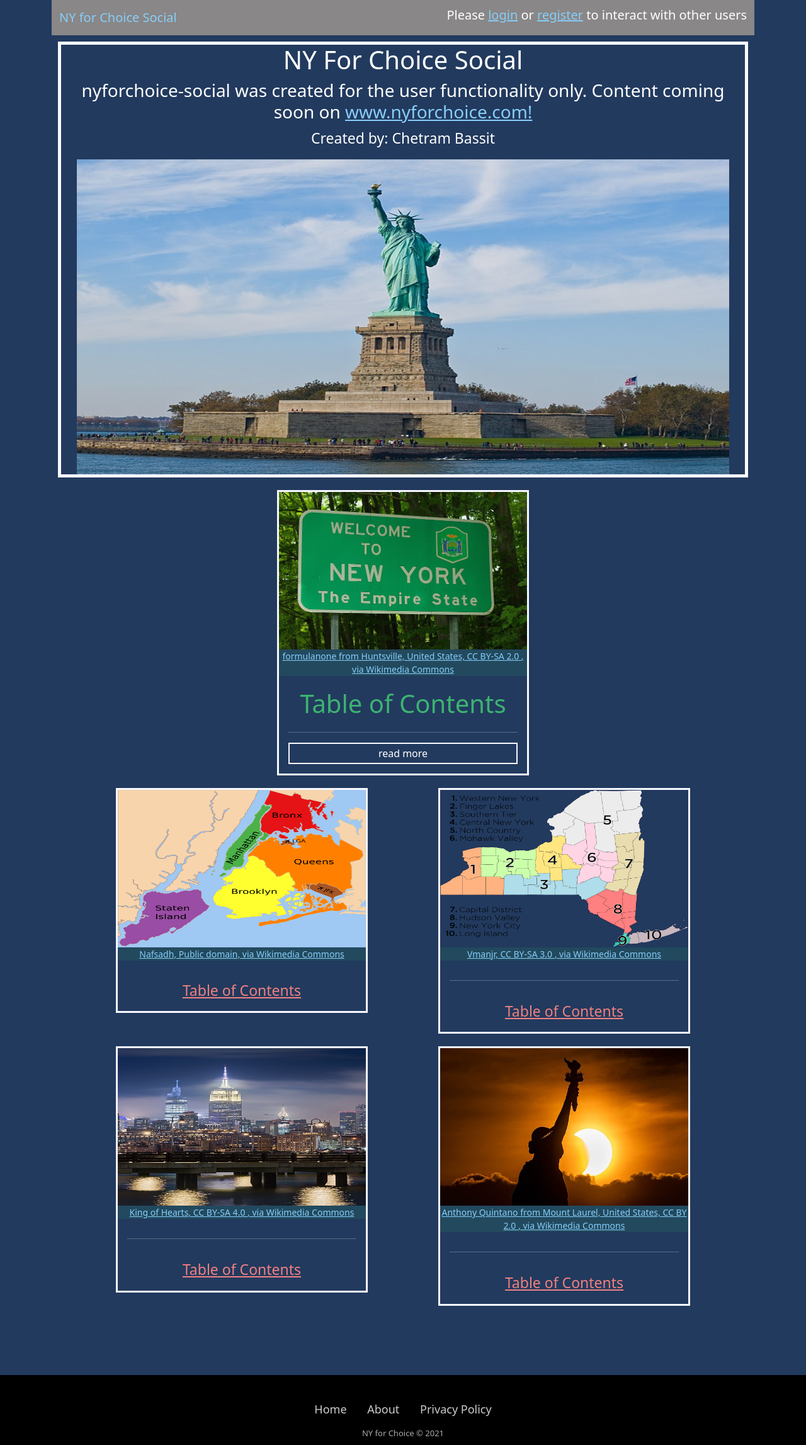
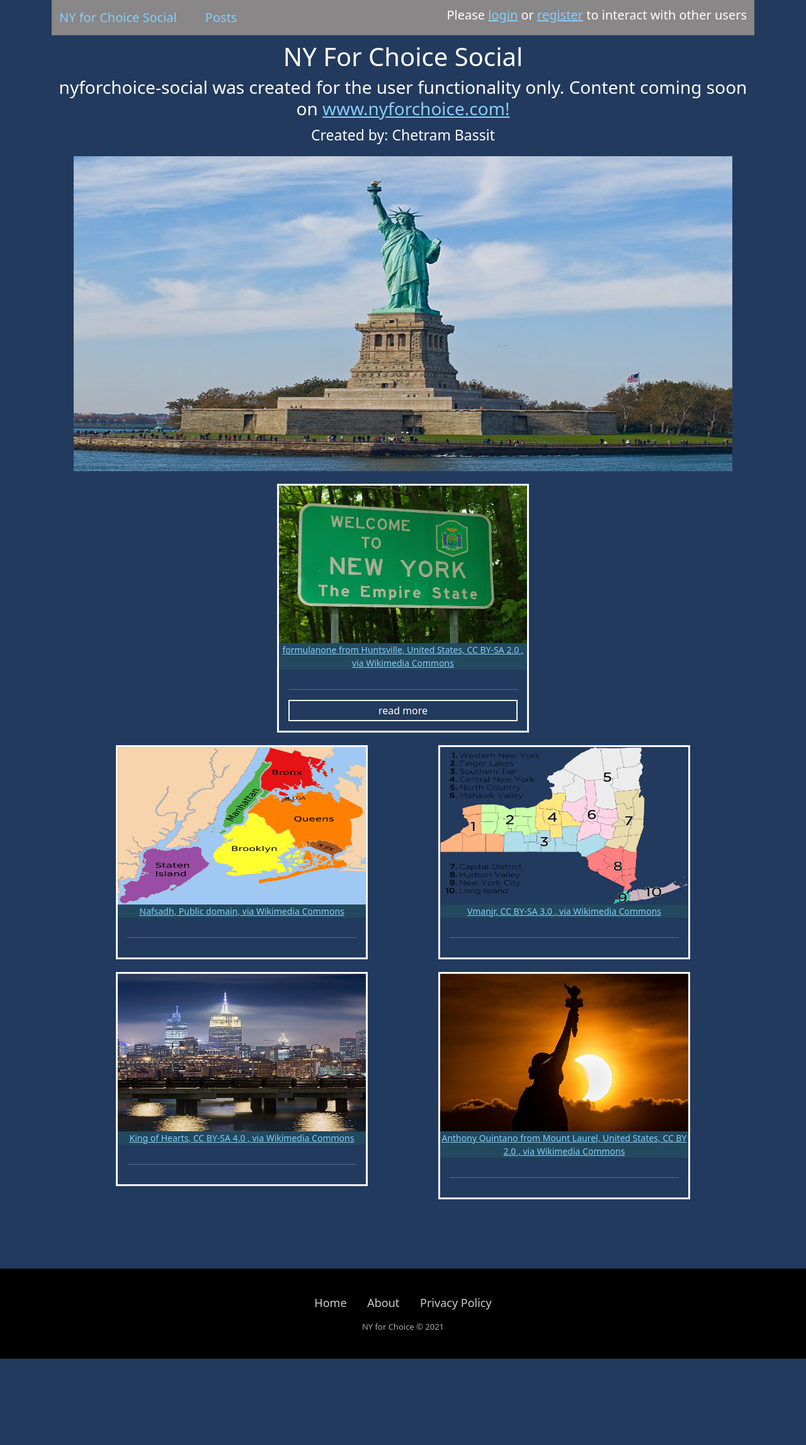
Before and after one commit to chetrambassit121/nyforchoice_copy, a Django app: page / in a window 1280 px wide. Shown: the top 2294 px of the page at 63% size. After the commit the page ends 2157 px from the top, so only its background shows below. Run offline with Django 3.2, Linux system fonts and the light colour scheme; some libraries are stand-ins or nearby versions.

Commit message:
styled home page / navbar

```diff
--- a/operationfreedom/templates/home.html
+++ b/operationfreedom/templates/home.html
@@ -20,9 +20,9 @@
 			<img class="image2" src="{% static 'operationfreedom/images/welcometonyc.jpg' %}">
 			<small class="source"><a target="_blank" href="https://commons.wikimedia.org/wiki/File:WelcomeToNewYork-NY35_(32906536752).jpg">formulanone from Huntsville, United States, CC BY-SA 2.0 <https://creativecommons.org/licenses/by-sa/2.0>, via Wikimedia Commons</a></small>
 			<div class="header-info2">
-				<h1 class="green">Table of Contents</h1><hr>
+				<hr>
 
-				</span>
+
 				<div class="read">read more</div>
 			</div>
 		</div>
@@ -32,9 +32,9 @@
 			<img class="image2" src="{% static 'operationfreedom/images/5boroughs.png' %}">
 			<small class="source"><a target="_blank" href="https://commons.wikimedia.org/wiki/File:5_Boroughs_Labels_New_York_City_Map.svg">Nafsadh, Public domain, via Wikimedia Commons</a></small>
 			<div class="header-info2">
+				<hr>
+			</div>
 
-			</div>
-			<p class="tableofcontents"><a class="jumpinglink" href="#sec0"> Table of Contents </a></p>
 		</div>
 
 		<div class="flexbox-item flexbox-item-2" id="nysp">
@@ -43,7 +43,7 @@
 			<div class="header-info2">
 				<hr>
 			</div>
-			<p class="tableofcontents"><a class="jumpinglink" href="#sec0"> Table of Contents </a></p>
+
 		</div>
 		<div class="flexbox-item flexbox-item-1" id="pae">
 			<img class="image2" src="{% static 'operationfreedom/images/empire building.jpg' %}">
@@ -52,7 +52,7 @@
 
 			<hr>
 			</div>
-			<p class="tableofcontents"><a class="jumpinglink" href="#sec0"> Table of Contents </a></p>
+
 		</div>
 		<div class="flexbox-item flexbox-item-1" id="updates">
 			<img class="image2" src="{% static 'operationfreedom/images/Statue_of_Liberty_Solar_Eclipse.jpg' %}">
@@ -61,7 +61,7 @@
 
 			<hr>
 			</div>
-			<p class="tableofcontents"><a class="jumpinglink" href="#sec0"> Table of Contents </a></p>
+
 		</div>
 	</div>
 
--- a/operationfreedom/templates/navbar.html
+++ b/operationfreedom/templates/navbar.html
@@ -51,10 +51,12 @@
 
 <nav class="navbar navbar-expand-lg navbar-light" style="background-color: #898787;">
    <div class="container-fluid">
-    <a class="navbar-brand" href="{% url 'post-list' %}">NY for Choice Social</a> &nbsp;&nbsp;&nbsp;
+    <a class="navbar-brand" href="{% url 'home' %}">NY for Choice Social</a> &nbsp;&nbsp;&nbsp;
     {% if user.is_authenticated %}
       <a href="{% url 'notifications' %}" class="badge bg-primary notification-badge">{% show_notifications %}</a>
     {% endif %}
+    &nbsp;&nbsp;&nbsp;
+    <a class="navbar-brand" href="{% url 'post-list' %}">Posts</a> &nbsp;&nbsp;&nbsp;
     <button class="navbar-toggler" type="button" data-bs-toggle="collapse" data-bs-target="#navbarTogglerDemo03" aria-controls="navbarTogglerDemo03" aria-expanded="false" aria-label="Toggle navigation">
       <span class="navbar-toggler-icon"></span>
     </button>
--- a/static/operationfreedom/css/style.css
+++ b/static/operationfreedom/css/style.css
@@ -49,9 +49,9 @@ body {
 }
 
 .flexbox-item-99 {
-  border: 5px solid #F8F8FF;
+  /* border: 5px solid #F8F8FF; */
   text-align: center;
-	margin: 10px;
+  margin: 10px;
 }
 
 .flexbox-item-98 h2 {
@@ -332,7 +332,7 @@ body {
 	position: absolute;
 	background-color: #f1f1f1;
 	min-width: 225px;
-	box-shadow: 0px 8px 8px 0px rgba(0,0,0,0.2)
+	box-shadow: 0px 8px 8px 0px rgba(0,0,0,0.2);
 	z-index: 1;
 	font-size: 0.9rem;
 }
```
Also changed, not shown: db.sqlite3.
